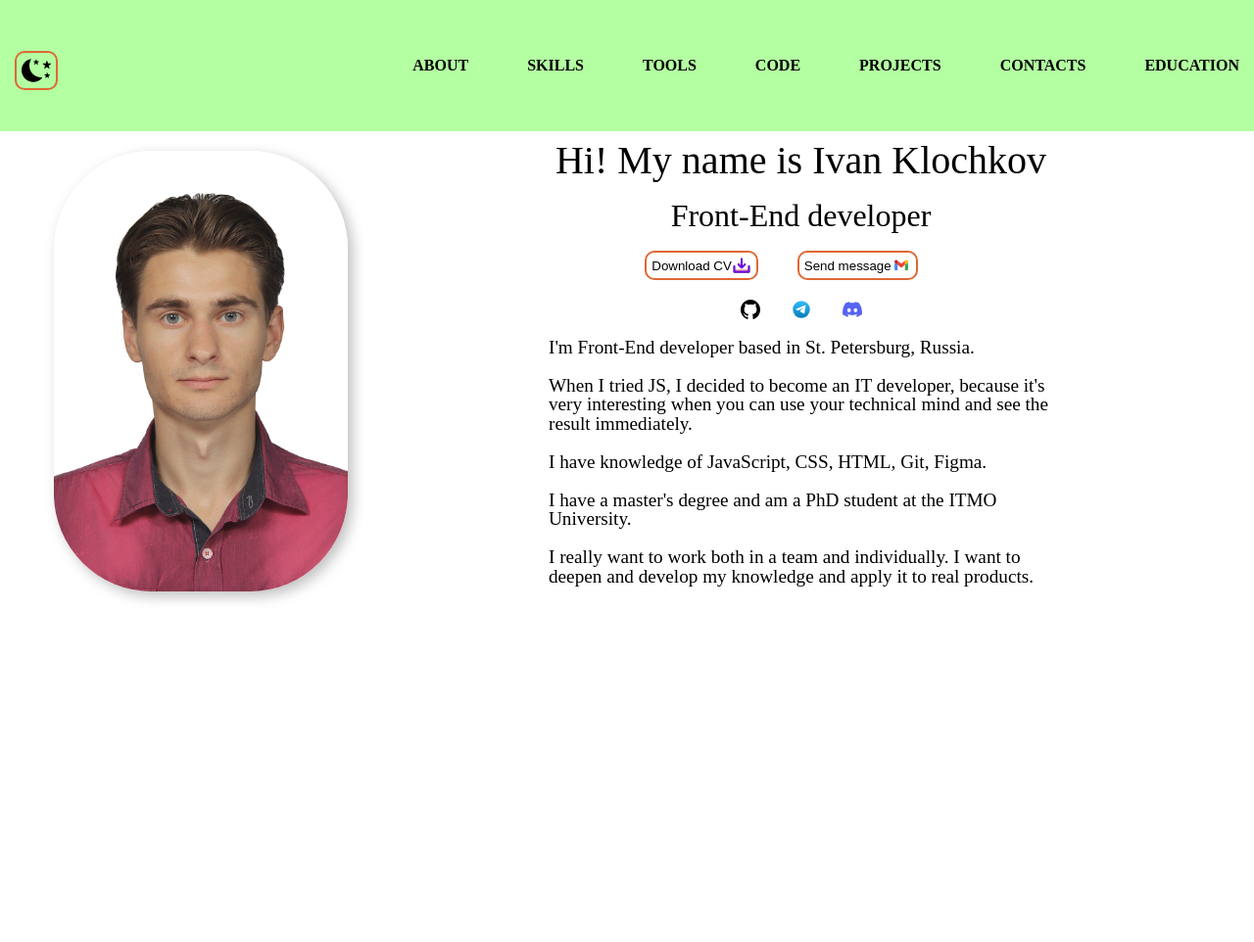
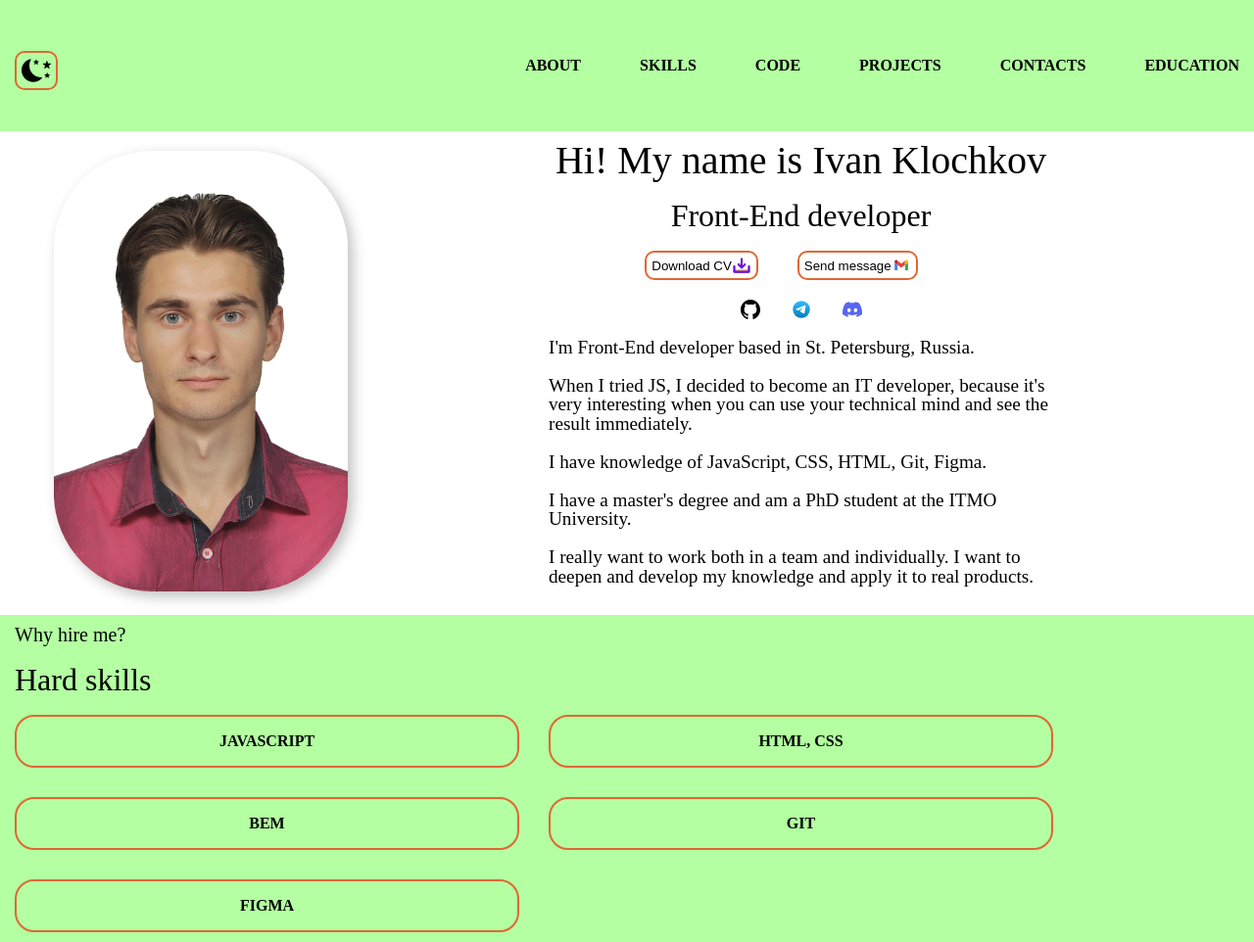
Before and after one commit to IvanDok13/rsschool-cv-old, a plain HTML site: page index.html in a window 1280 px wide. Shown: the whole page at 98% size. Before the commit the page ends 800 px from the top, so only its background shows below. Drawn offline with Linux system fonts and the light colour scheme.

Commit message:
feat: add skills section

```diff
--- a/css/style.css
+++ b/css/style.css
@@ -184,10 +184,51 @@ img {
   padding-bottom: 20px;
   text-align: left;
 }
+
 /* about end */
 
 /* skills start */
 
+.skills {
+  background-color: #b3ffa2;
+}
 
+.skills__wrapper {
+  padding: 10px 0;
+  max-width: 1060px;
+}
+
+.skills__subtitle {
+  font-size: 2.5vh;
+  padding-bottom: 20px;
+}
+
+.skills__header {
+  font-size: 4vh;
+  padding-bottom: 20px;
+}
+
+.skills__list {
+  display: grid;
+  grid-template-columns: repeat(2, 1fr);
+  gap: 30px;
+  align-items: center;
+}
+
+.skills__item {
+  display: flex;
+  flex-wrap: wrap;
+  align-items: center;
+  justify-content: center;
+  font-style: normal;
+  font-weight: bold;
+  font-size: 16px;
+  line-height: 50px;
+  color: #010201;
+  text-decoration: none;
+  text-transform: uppercase;
+  border: 2px solid #E06733;
+  border-radius: 20px;
+}
 
 /* skills end */
--- a/index.html
+++ b/index.html
@@ -24,9 +24,6 @@
             </li>
             <li class="header__item">
               <a class="header__link" href="#skills">Skills</a>
-            </li>
-            <li class="header__item">
-              <a class="header__link" href="#strengths">Tools</a>
             </li>
             <li class="header__item">
               <a class="header__link" href="#code-example">Code</a>
@@ -130,7 +127,23 @@
 
     <!-- skills start -->
     <section class="skills">
-
+      <div class="wrapper">
+        <div class="skills__wrapper">
+          <p class="skills__subtitle">
+            Why hire me?
+          </p>
+          <h2 class="skills__header">
+            Hard skills
+          </h2>
+          <ul class="skills__list">
+            <li class="skills__item">JavaScript</li>
+            <li class="skills__item">HTML, CSS</li>
+            <li class="skills__item">BEM</li>
+            <li class="skills__item">Git</li>
+            <li class="skills__item">Figma</li>
+          </ul>
+        </div>
+      </div>
     </section>
     <!-- skills end -->
   </main>
```
